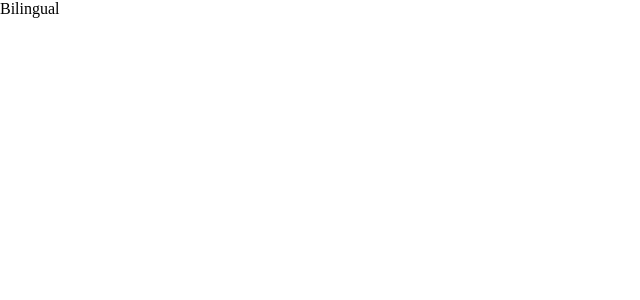
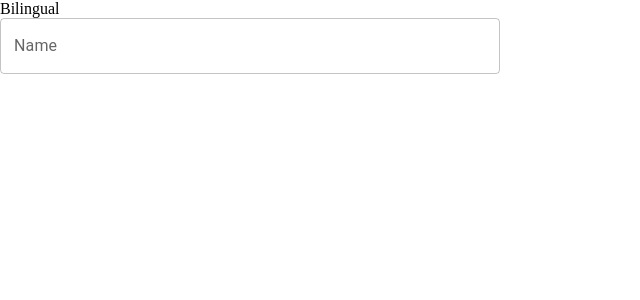
Before and after one commit to peaksoft-school/bilingual-js11, a React (Create React App) app: page / in a window 1280 px wide. Shown: the top 300 px of the page, without its empty margins (0-640 px from the left). Built offline with nearby package versions, Linux system fonts and the light colour scheme.

Commit message:
create a reusable input

```diff
--- a/src/App.jsx
+++ b/src/App.jsx
@@ -1,7 +1,14 @@
 import './App.css'
+import Input from './components/UI/Input'
 
 const App = () => {
-   return <div>Bilingual</div>
+   return (
+      <div>
+         Bilingual
+         <br />
+         <Input />
+      </div>
+   )
 }
 
 export default App
--- /dev/null
+++ b/src/components/UI/Input.jsx
@@ -0,0 +1,41 @@
+import React from 'react'
+import TextField from '@mui/material/TextField'
+import { styled } from '@mui/material'
+
+const Input = () => {
+   return (
+      <StyledTextField
+         label="Name"
+         variant="outlined"
+         placeholder="text"
+         error={false}
+         onChange={onchange}
+      />
+   )
+}
+
+const StyledTextField = styled(TextField)((prop) => ({
+   '& .MuiOutlinedInput-root': {
+      '&:hover': {
+         '& fieldset': {
+            border: `1px solid ${prop.error} ? #F61414 : #3A10E5`,
+            borderRadius: '8px',
+         },
+      },
+      '&.Mui-focused': {
+         '& fieldset': {
+            border: `1px solid ${prop.error} ? #F61414 : #3A10E5`,
+         },
+      },
+      '&.Mui-focused .MuiOutlinedInput-notchedOutline': {
+         border: `1px solid ${prop.error} ? #F61414 : #3A10E5`,
+      },
+   },
+   '& label.Mui-focused': {
+      color: `${prop.error} ? gray : #3A10E5`,
+   },
+   width: '500px',
+   height: '52px',
+}))
+
+export default Input
```
Also changed, not shown: src/components/UI/index.txt (deleted).
